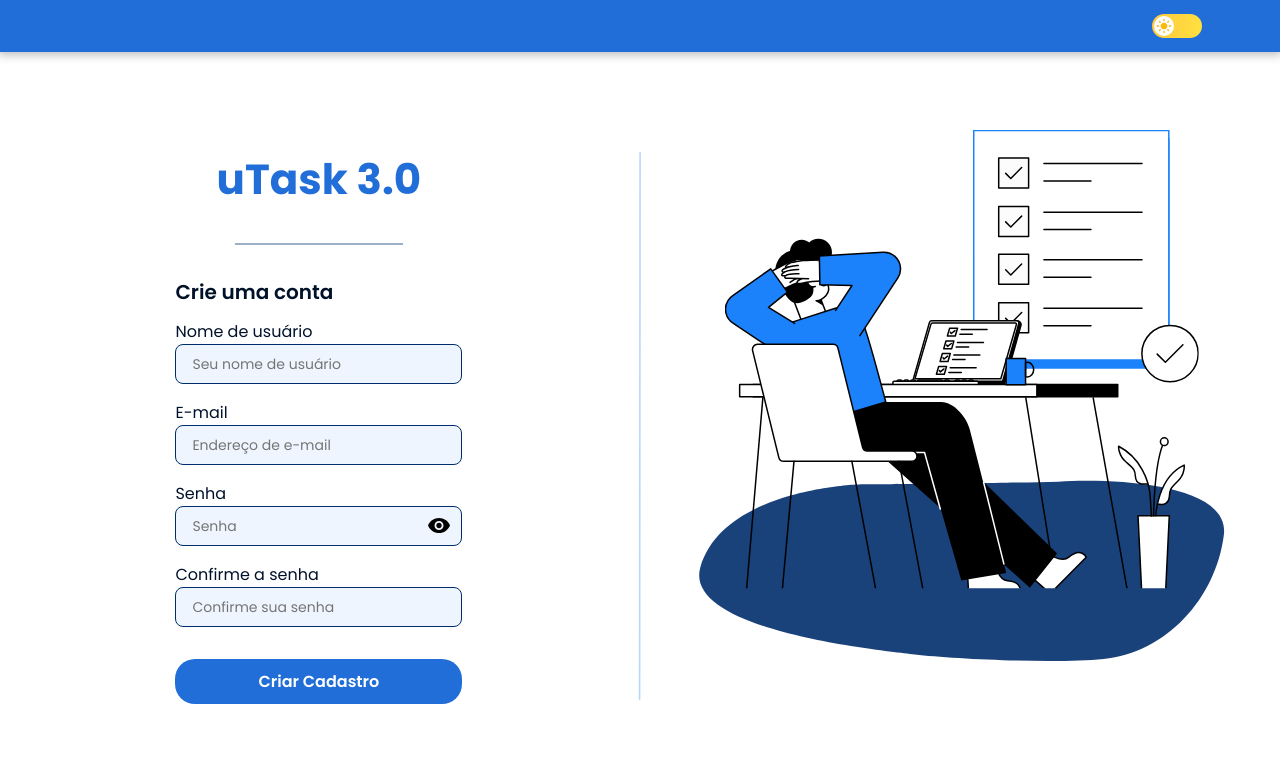
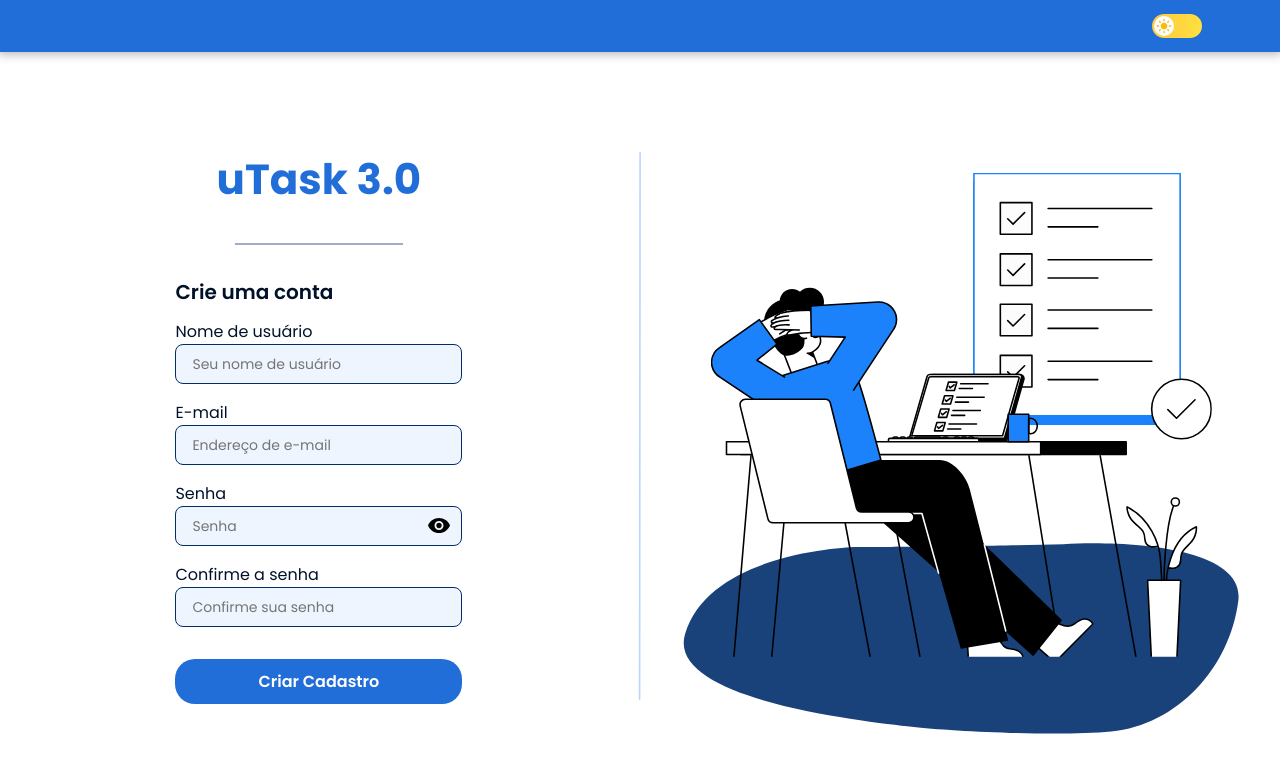
Before and after one commit to gustavolovizotto/Utask-Project, a React (Vite) app: page /signup in a window 1280 px wide. Shown: the top 772 px of the page. Built offline with nearby package versions, Linux system fonts and the light colour scheme.

Commit message:
Ajusta a imagem do direito da página de cadastro

```diff
--- a/src/signUp/signUp.module.css
+++ b/src/signUp/signUp.module.css
@@ -29,7 +29,8 @@
 
 .logo2 {
     max-width: 100%;
-    height: auto;
+    height: 80vh;
+    margin-top: 15vh;
     object-fit: contain;
 }
 
```
